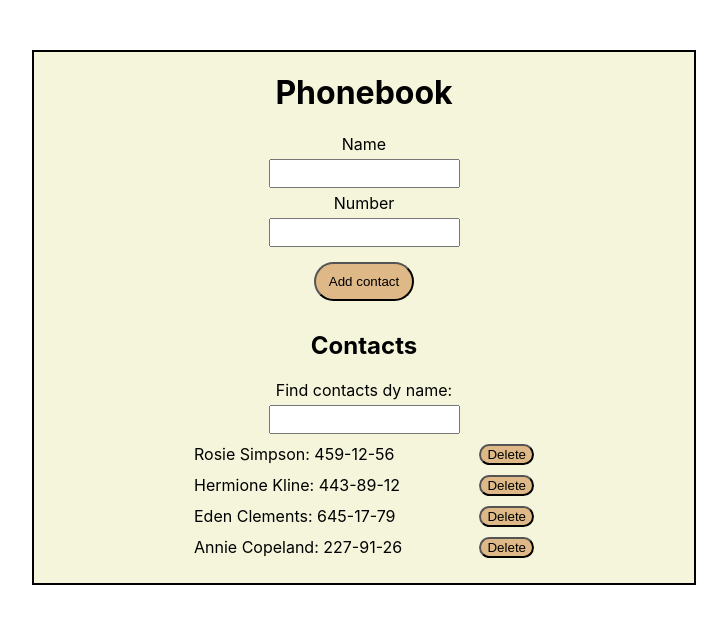
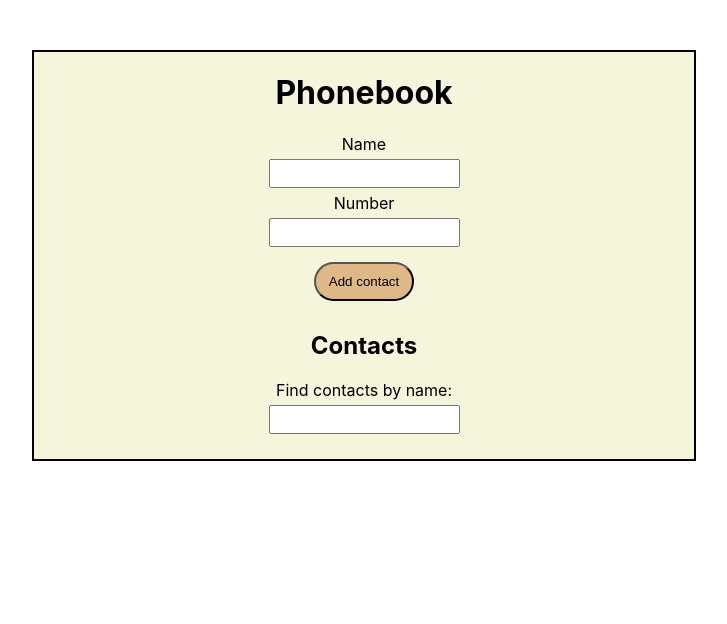
Before and after one commit to beligrous/goit-react-hw-02-phonebook, a React (Create React App) app: page / in a window 1280 px wide. Shown: the top 624 px of the page, without its empty margins (276-1003 px from the left). Built offline with nearby package versions, Linux system fonts and the light colour scheme.

Commit message:
add propTypes

```diff
--- a/package.json
+++ b/package.json
@@ -10,6 +10,7 @@
     "@testing-library/react": "^12.1.4",
     "@testing-library/user-event": "^13.5.0",
     "nanoid": "^4.0.0",
+    "prop-types": "^15.8.1",
     "react": "^18.1.0",
     "react-dom": "^18.1.0",
     "react-scripts": "5.0.1",
--- a/src/components/App.jsx
+++ b/src/components/App.jsx
@@ -1,17 +1,13 @@
 import React, { Component } from 'react';
 import { nanoid } from 'nanoid';
+import PropTypes from 'prop-types';
 import { Container } from './App.styled';
 import ContactForm from './ContactForm/ContactForm';
 import Filter from './Filter/Filter';
 import ContactList from './ContactList/ContactList';
 export class App extends Component {
   state = {
-    contacts: [
-      { id: 'id-1', name: 'Rosie Simpson', number: '459-12-56' },
-      { id: 'id-2', name: 'Hermione Kline', number: '443-89-12' },
-      { id: 'id-3', name: 'Eden Clements', number: '645-17-79' },
-      { id: 'id-4', name: 'Annie Copeland', number: '227-91-26' },
-    ],
+    contacts: [],
     filter: '',
   };
 
@@ -45,16 +41,16 @@ export class App extends Component {
     this.setState({ filter: data });
   };
 
-  filterize = () => {
+  findContacts = () => {
     const { filter, contacts } = this.state;
     const filtered = contacts.filter(({ name }) =>
       name.toLowerCase().includes(filter.toLowerCase())
     );
-    console.log(filtered);
     return filtered;
   };
 
   render() {
+    const { filter, contacts } = this.state;
     return (
       <Container>
         <h1>Phonebook</h1>
@@ -63,9 +59,9 @@ export class App extends Component {
           <h2>Contacts</h2>
           <Filter onChange={this.onFilter} />
           <ContactList
-            filter={this.state.filter}
-            contacts={this.state.contacts}
-            filterize={this.filterize}
+            filter={filter}
+            contacts={contacts}
+            findContacts={this.findContacts}
             onClick={this.onClickDelete}
           />
         </div>
@@ -73,3 +69,18 @@ export class App extends Component {
     );
   }
 }
+
+App.propTypes = {
+  formSubmit: PropTypes.func.isRequired,
+  onFilter: PropTypes.func.isRequired,
+  filter: PropTypes.string.isRequired,
+  contacts: PropTypes.arrayOf(
+    PropTypes.shape({
+      id: PropTypes.string.isRequired,
+      name: PropTypes.string.isRequired,
+      number: PropTypes.number.isRequired,
+    })
+  ),
+  findContacts: PropTypes.func.isRequired,
+  onClick: PropTypes.func.isRequired,
+};
--- a/src/components/ContactForm/ContactForm.jsx
+++ b/src/components/ContactForm/ContactForm.jsx
@@ -1,4 +1,5 @@
 import React, { Component } from 'react';
+import PropTypes from 'prop-types';
 import { Form, Button, Input } from './contact-form.styled';
 
 class ContactForm extends Component {
@@ -22,6 +23,7 @@ class ContactForm extends Component {
   }
 
   render() {
+    const { name, number } = this.state;
     return (
       <Form onSubmit={this.handleSubmitContact}>
         <label>
@@ -29,7 +31,7 @@ class ContactForm extends Component {
           <Input
             type="text"
             onChange={this.handleChange}
-            value={this.state.name}
+            value={name}
             name="name"
             pattern="^[a-zA-Zа-яА-Я]+(([' -][a-zA-Zа-яА-Я ])?[a-zA-Zа-яА-Я]*)*$"
             title="Name may contain only letters, apostrophe, dash and spaces. For example Adrian, Jacob Mercer, Charles de Batz de Castelmore d'Artagnan"
@@ -40,7 +42,7 @@ class ContactForm extends Component {
           Number
           <Input
             onChange={this.handleChange}
-            value={this.state.number}
+            value={number}
             name="number"
             pattern="\+?\d{1,4}?[-.\s]?\(?\d{1,3}?\)?[-.\s]?\d{1,4}[-.\s]?\d{1,4}[-.\s]?\d{1,9}"
             title="Phone number must be digits and can contain spaces, dashes, parentheses and can start with +"
@@ -54,3 +56,10 @@ class ContactForm extends Component {
 }
 
 export default ContactForm;
+
+ContactForm.propTypes = {
+  name: PropTypes.string.isRequired,
+  number: PropTypes.number.isRequired,
+  handleSubmitContact: PropTypes.func.isRequired,
+  handleChange: PropTypes.func.isRequired,
+};
--- a/src/components/ContactList/ContactList.jsx
+++ b/src/components/ContactList/ContactList.jsx
@@ -1,7 +1,8 @@
 import React from 'react';
+import PropTypes from 'prop-types';
 import { List, Delete, ListItem } from './contact-list.styled';
 
-function ContactList({ filter, contacts, filterize, onClick }) {
+function ContactList({ filter, contacts, findContacts, onClick }) {
   return (
     <List>
       {filter === ''
@@ -17,7 +18,8 @@ function ContactList({ filter, contacts, filterize, onClick }) {
               </ListItem>
             );
           })
-        : filterize().map(item => {
+        : () =>
+            findContacts().map(item => {
               return (
                 <ListItem key={item.id}>
                   <span>
@@ -35,3 +37,16 @@ function ContactList({ filter, contacts, filterize, onClick }) {
 }
 
 export default ContactList;
+
+ContactList.propTypes = {
+  filterize: PropTypes.func,
+  onClick: PropTypes.func,
+  filter: PropTypes.string.isRequired,
+  contacts: PropTypes.arrayOf(
+    PropTypes.shape({
+      name: PropTypes.string.isRequired,
+      id: PropTypes.string.isRequired,
+      numder: PropTypes.number.isRequired,
+    })
+  ),
+};
--- a/src/components/Filter/Filter.jsx
+++ b/src/components/Filter/Filter.jsx
@@ -1,4 +1,5 @@
 import React, { Component } from 'react';
+import PropTypes from 'prop-types';
 import { Input } from '../ContactForm/contact-form.styled';
 
 class Filter extends Component {
@@ -12,12 +13,13 @@ class Filter extends Component {
   };
 
   render() {
+    const { filter } = this.state;
     return (
       <label>
-        Find contacts dy name:
+        Find contacts by name:
         <Input
           type="text"
-          value={this.state.filter}
+          value={filter}
           name="filter"
           onChange={this.handleChange}
         />
@@ -27,3 +29,8 @@ class Filter extends Component {
 }
 
 export default Filter;
+
+Filter.propTypes = {
+  filter: PropTypes.string.isRequired,
+  handleChange: PropTypes.func,
+};
```
Also changed, not shown: 1 other file (tests, documents, lock files or other folders). Lines whose indentation alone changed are shown as unchanged.
